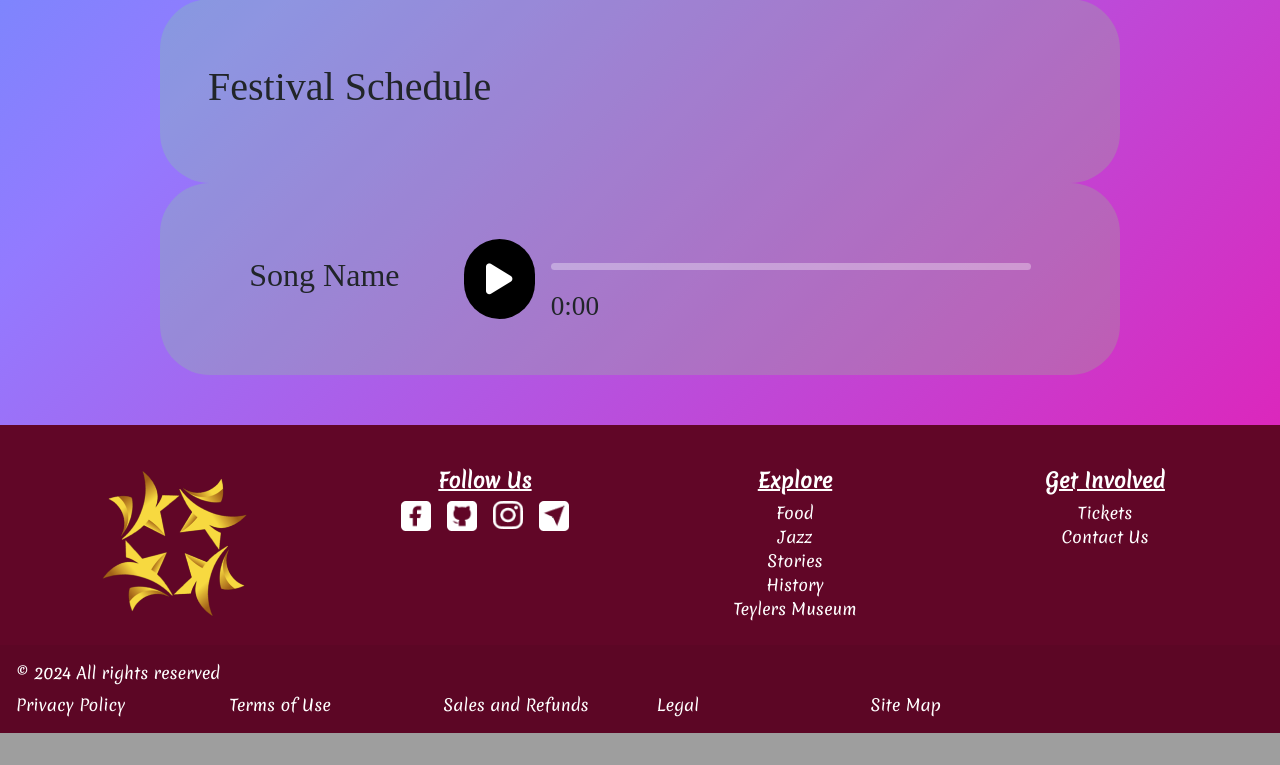
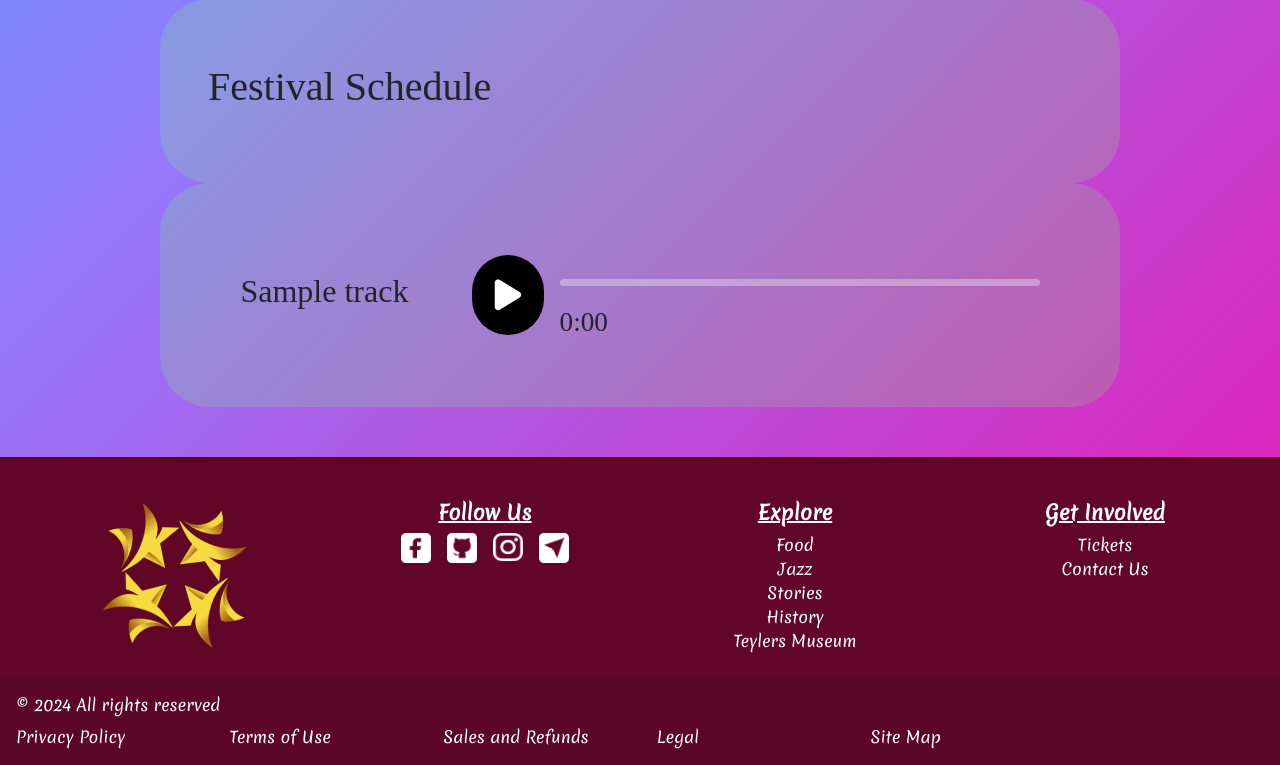
Before and after one commit to Sorint-original/Haarlem-Festival-PHP, a PHP site: template Project/app/public/views/pages/jazzBand.php in a window 1280 px wide. Shown: the part 1453-2218 px from the top of the page. Before the commit the page ends 2186 px from the top, so only its background shows below. Run offline with PHP 8.4, Linux system fonts and the light colour scheme; the template is opened without the code that fills it: most values are stand-ins (such as "Sample title", 1, 10 or a date in 2020); data that the repository does not hold is empty.

Commit message:
display array of tracks

```diff
--- a/Project/app/public/views/pages/jazzBand.php
+++ b/Project/app/public/views/pages/jazzBand.php
@@ -27,9 +27,13 @@ require(__DIR__ . "/../partials/slideshow.php");
 
 <?php require(__DIR__ . "/../partials/jazz-partials/bandShows.php");?>
 
-<section class="jazz-Section py-5 w-75 align-self-center d-flex flex-column   ">
+<section class="jazz-Section py-5 w-75 align-self-center d-flex flex-column ">
 
-<?php require(__DIR__ . "/../partials/jazz-partials/bandTrack.php");?>
+<?php
+foreach($band->tracks as $track){
+    require(__DIR__ . "/../partials/jazz-partials/bandTrack.php");
+}
+?>
 </section>
 
 <script src="/assets/js/SongPlayer.js"></script>
--- a/Project/app/public/views/partials/jazz-partials/bandTrack.php
+++ b/Project/app/public/views/partials/jazz-partials/bandTrack.php
@@ -1,8 +1,8 @@
 
 
-<section class="audio-play d-flex flex-row align-items-center justify-content-center w-100">
-    <audio id="disc" ><source src="/assets/audio/show me the sky.mp3" type="audio/mp3"></audio>
-    <header class="h2 me-5">Song Name</header>
+<section class="audio-play d-flex flex-row align-items-center justify-content-center w-100 py-3">
+    <audio id="disc" ><source src="/../assets/audio/<?php echo $track; ?>.mp3" type="audio/mp3"></audio>
+    <header class="h2 me-5"><?php echo $track; ?></header>
     <i id="play" class="special-btn fas fa-play"></i>
     <div class="d-flex flex-column w-50">
         <div id="progress-container">
```
Also changed, not shown: 3 other files.
